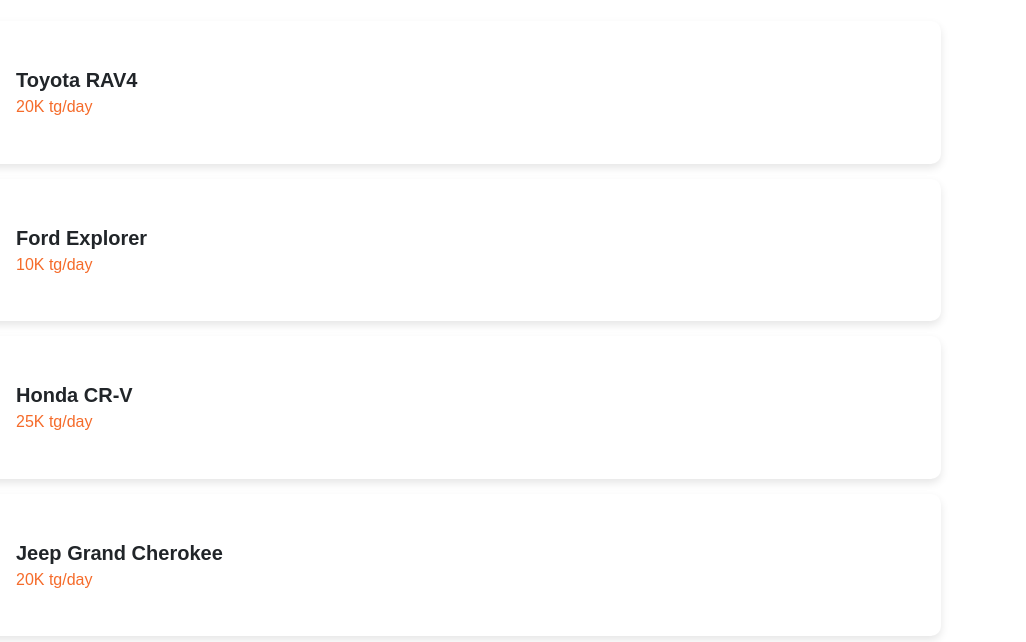
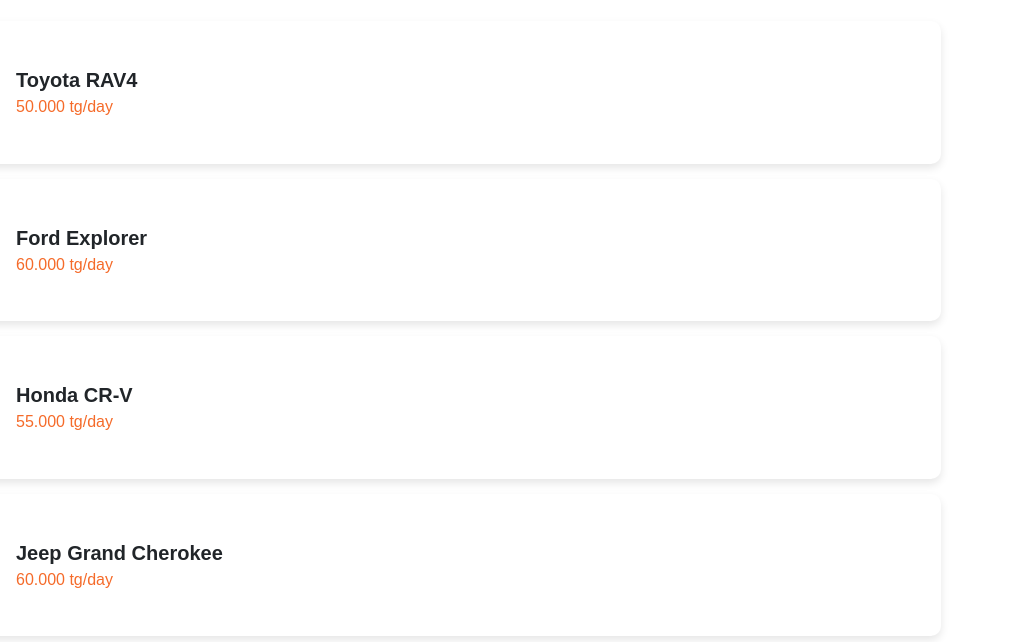
Before and after one commit to Dias06K/diasfinal, a plain HTML site: page SUV.html in a window 1280 px wide. Shown: the part 193-835 px from the top of the page, 254-1280 px from the left. Drawn offline with nearby package versions, Linux system fonts and the light colour scheme.

Commit message:
Update SUV.html

```diff
--- a/SUV.html
+++ b/SUV.html
@@ -113,28 +113,28 @@
     <img src="https://img-optimize.toyota-europe.com/resize/ccis/680x680/zip/kz/configurationtype/visual-for-grade-selector/product-token/84737358-ff36-4f85-8b51-6a34a025d900/grade/07edcd84-badf-4a23-b57c-bfe645ceae94/body/30b0ef55-504f-4ce5-8f54-6856b2e8aa20/fallback/true/padding/50,50,50,50/image-quality/70/day-exterior-4.png" alt="SUV">
     <div class="car-details">
       <div class="car-title">Toyota RAV4</div>
-      <div class="car-price">20K tg/day</div>
+      <div class="car-price">50.000 tg/day</div>
     </div>
   </div>
   <div class="car-item" data-type="SU2">
     <img src="https://platform.cstatic-images.com/large/in/v2/stock_photos/2b62181a-29a8-4f72-a050-0a152c1f7c88/4644a31d-f337-47df-899b-156143724b7c.png" alt="Sedan">
     <div class="car-details">
       <div class="car-title">Ford Explorer</div>
-      <div class="car-price">10K tg/day</div>
+      <div class="car-price">60.000 tg/day</div>
     </div>
   </div>
   <div class="car-item" data-type="SU3">
     <img src="https://platform.cstatic-images.com/large/in/v2/stock_photos/5dd45454-75c8-4a84-8798-a628693af8a2/1c5598bb-d006-4fd8-b972-3bd259f4f46d.png" alt="Convertible">
     <div class="car-details">
       <div class="car-title">Honda CR-V</div>
-      <div class="car-price">25K tg/day</div>
+      <div class="car-price">55.000 tg/day</div>
     </div>
   </div>
   <div class="car-item" data-type="SU4">
     <img src="https://medias.fcacanada.ca/jellies/renditions/2024/800x510/CC24_WLJP74_2TE_PRV_APA_XXX_XXX_XXX.09118f0df1661b1ddb231ee1fbe02381.png" alt="Van">
     <div class="car-details">
       <div class="car-title">Jeep Grand Cherokee</div>
-      <div class="car-price">20K tg/day</div>
+      <div class="car-price">60.000 tg/day</div>
     </div>
   </div>
 </div>
```
